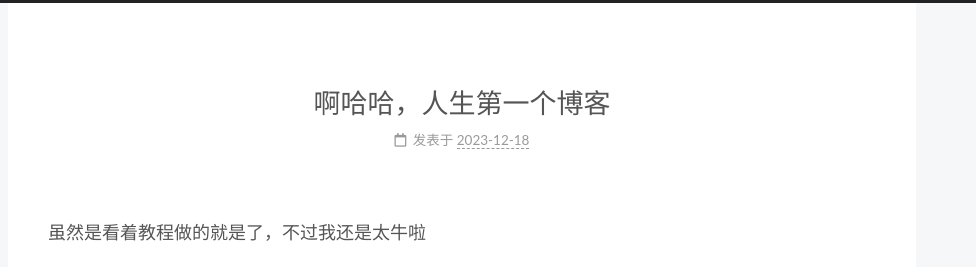
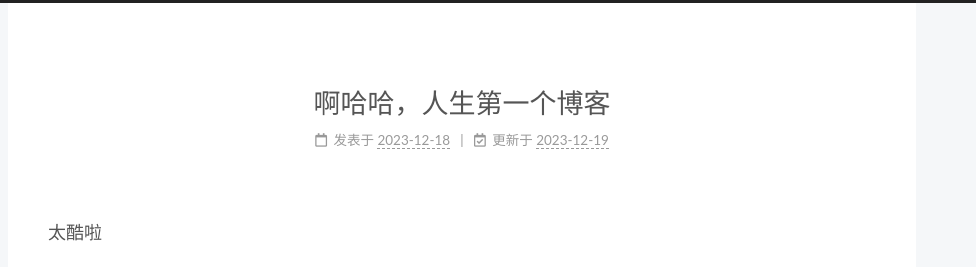
Before and after one commit to Eterna10/.github.io, a plain HTML site: page 2023/12/18/my-first-blog/index.html in a window 1280 px wide. Shown: the top 267 px of the page, 304-1280 px from the left. Drawn offline with Linux system fonts and the light colour scheme.

Commit message:
Site updated: 2023-12-19 17:09:48

```diff
--- a/2023/12/18/my-first-blog/index.html
+++ b/2023/12/18/my-first-blog/index.html
@@ -20,15 +20,15 @@
     var CONFIG = {"hostname":"eterna10.github.io","root":"/.github.io/","scheme":"Pisces","version":"7.8.0","exturl":false,"sidebar":{"position":"left","display":"post","padding":18,"offset":12,"onmobile":false},"copycode":{"enable":false,"show_result":false,"style":null},"back2top":{"enable":true,"sidebar":false,"scrollpercent":false},"bookmark":{"enable":false,"color":"#222","save":"auto"},"fancybox":false,"mediumzoom":false,"lazyload":false,"pangu":false,"comments":{"style":"tabs","active":null,"storage":true,"lazyload":false,"nav":null},"algolia":{"hits":{"per_page":10},"labels":{"input_placeholder":"Search for Posts","hits_empty":"We didn't find any results for the search: ${query}","hits_stats":"${hits} results found in ${time} ms"}},"localsearch":{"enable":false,"trigger":"auto","top_n_per_article":1,"unescape":false,"preload":false},"motion":{"enable":true,"async":false,"transition":{"post_block":"fadeIn","post_header":"slideDownIn","post_body":"slideDownIn","coll_header":"slideLeftIn","sidebar":"slideUpIn"}}};
   </script>
 
-  <meta name="description" content="虽然是看着教程做的就是了，不过我还是太牛啦">
+  <meta name="description" content="太酷啦">
 <meta property="og:type" content="article">
 <meta property="og:title" content="啊哈哈，人生第一个博客">
 <meta property="og:url" content="https://eterna10.github.io/.github.io/2023/12/18/my-first-blog/index.html">
 <meta property="og:site_name" content="Eternal&#39;s blog">
-<meta property="og:description" content="虽然是看着教程做的就是了，不过我还是太牛啦">
+<meta property="og:description" content="太酷啦">
 <meta property="og:locale" content="zh_CN">
 <meta property="article:published_time" content="2023-12-18T15:16:07.000Z">
-<meta property="article:modified_time" content="2023-12-18T15:21:58.369Z">
+<meta property="article:modified_time" content="2023-12-19T09:09:27.858Z">
 <meta property="article:author" content="John Doe">
 <meta name="twitter:card" content="summary">
 
@@ -173,9 +173,15 @@
               </span>
               <span class="post-meta-item-text">发表于</span>
 
-
-              <time title="创建时间：2023-12-18 23:16:07 / 修改时间：23:21:58" itemprop="dateCreated datePublished" datetime="2023-12-18T23:16:07+08:00">2023-12-18</time>
+              <time title="创建时间：2023-12-18 23:16:07" itemprop="dateCreated datePublished" datetime="2023-12-18T23:16:07+08:00">2023-12-18</time>
             </span>
+              <span class="post-meta-item">
+                <span class="post-meta-item-icon">
+                  <i class="far fa-calendar-check"></i>
+                </span>
+                <span class="post-meta-item-text">更新于</span>
+                <time title="修改时间：2023-12-19 17:09:27" itemprop="dateModified" datetime="2023-12-19T17:09:27+08:00">2023-12-19</time>
+              </span>
 
 
 
@@ -188,7 +194,7 @@
     <div class="post-body" itemprop="articleBody">
 
 
-        <p> 虽然是看着教程做的就是了，不过我还是太牛啦</p>
+        <p> 太酷啦</p>
 
     </div>
 
--- a/css/main.css
+++ b/css/main.css
@@ -1168,7 +1168,7 @@ pre .javascript .function {
 }
 .links-of-author a::before,
 .links-of-author span.exturl::before {
-  background: #6090a8;
+  background: #011fff;
   border-radius: 50%;
   content: ' ';
   display: inline-block;
```
Also changed, not shown: index.html (+9 -3 lines).
